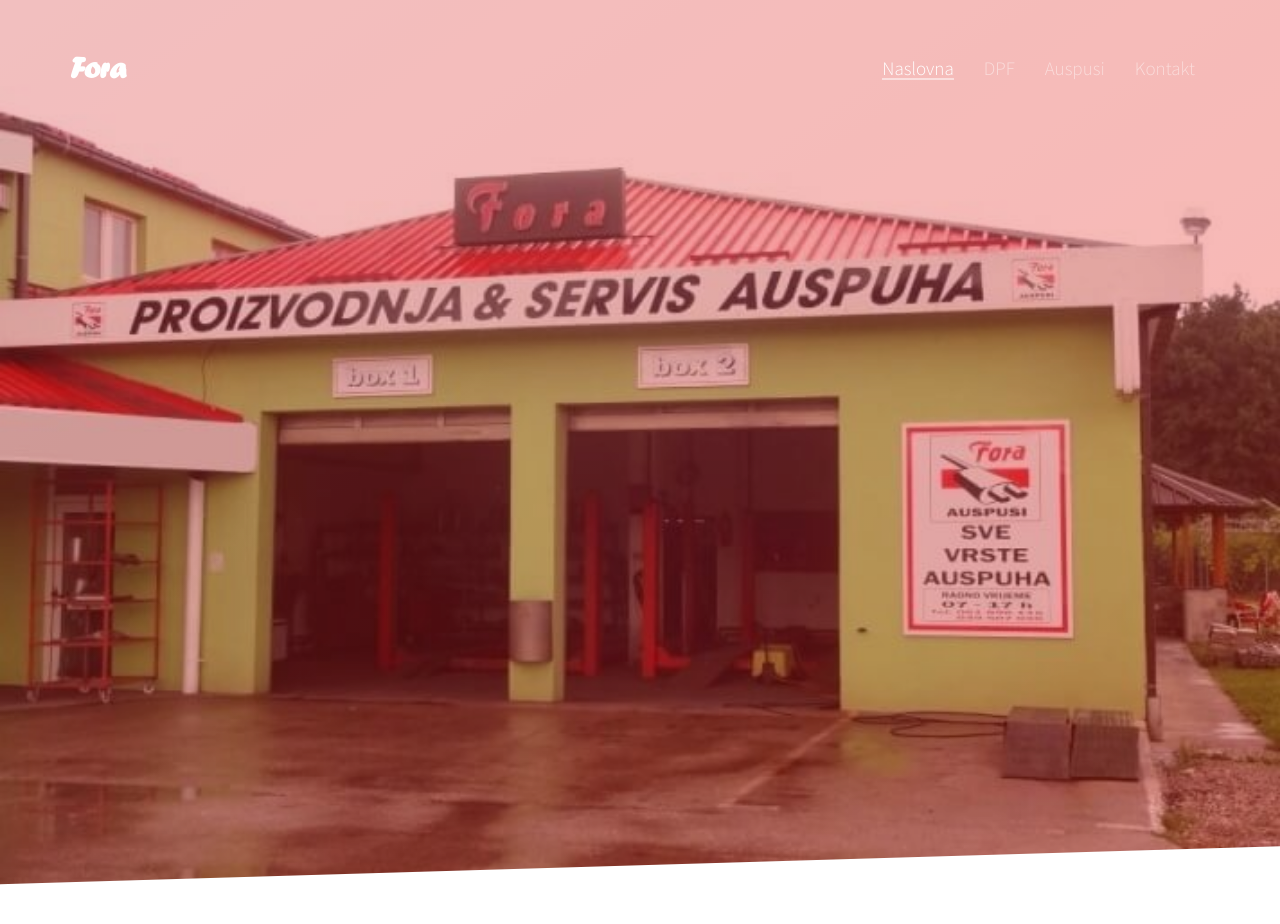
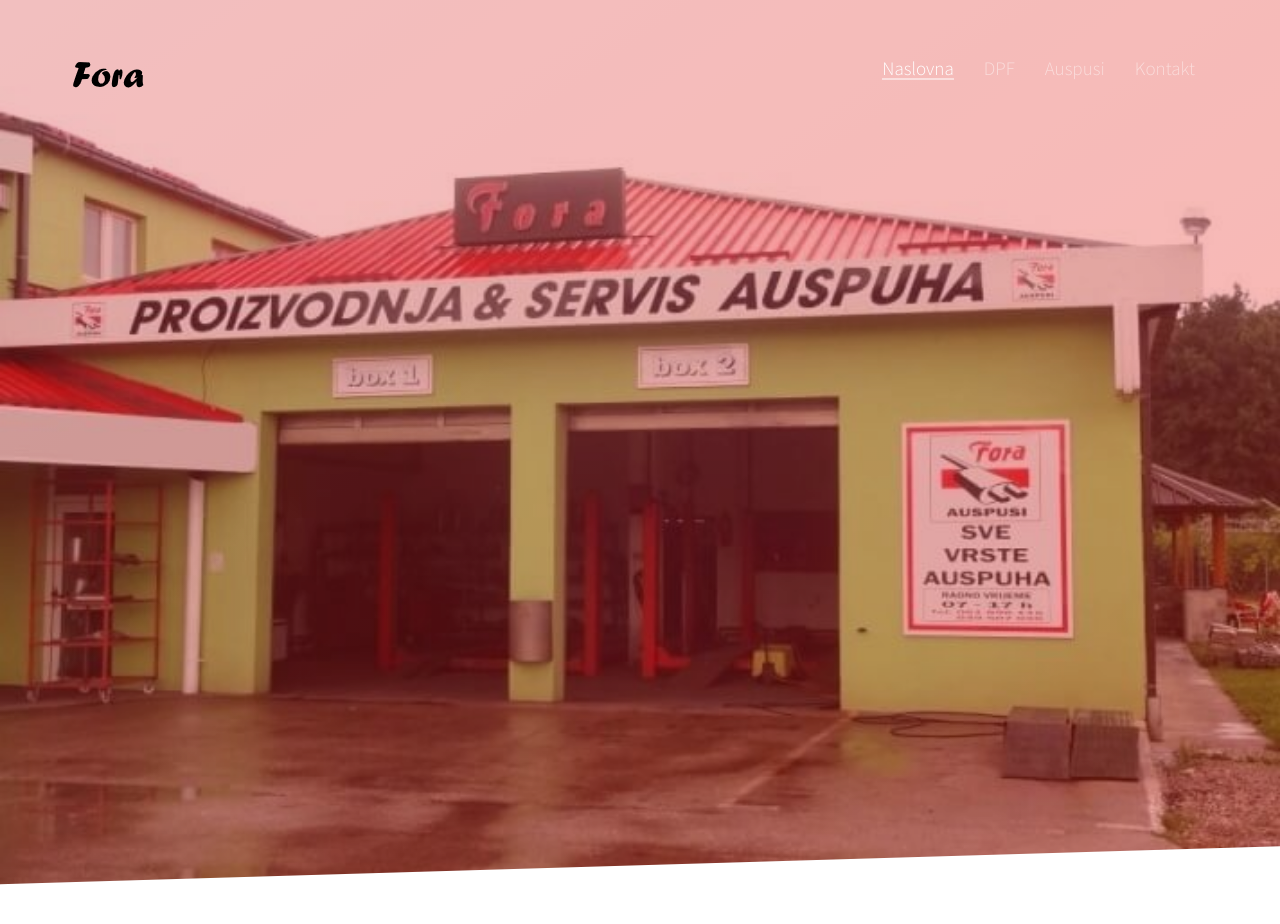
Before and after one commit to forabrcko/fora-brcko, a plain HTML site: page index.html in a window 1280 px wide. Shown: the top 924 px of the page. Drawn offline with nearby package versions, Linux system fonts and the light colour scheme; some packages are replaced by stand-ins of ours; no server answers; files whose address does not match are found by name.

Commit message:
Update index.html

```diff
--- a/index.html
+++ b/index.html
@@ -53,7 +53,7 @@
 			    <nav class="navbar navbar-default">
 		        <div class="navbar-header">
 					<a href="#" class="js-nav-toggle nav-toggle" data-toggle="collapse" data-target="#navbar" aria-expanded="false" aria-controls="navbar"><i></i></a>
-		         <a class="navbar-brand" style="font-family: Forte;" href="index.html">Fora</a>
+		         <a class="navbar-brand" style="font-family: Forte;" href="index.html"><img src="assets/images/foralogosm.png"></a>
 		        </div>
 		        <div id="navbar" class="navbar-collapse collapse">
 		          <ul class="nav navbar-nav navbar-right">
```
